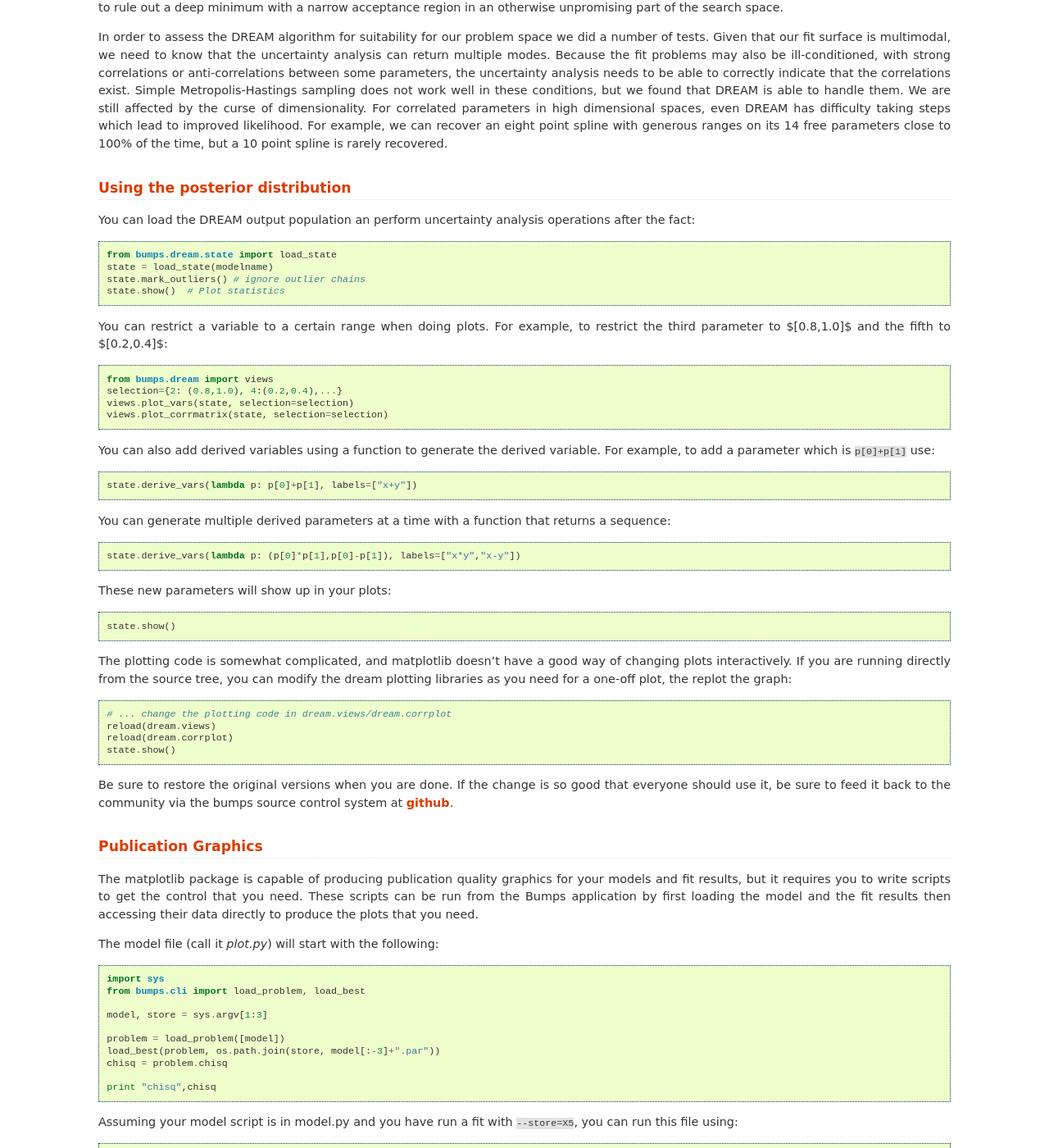
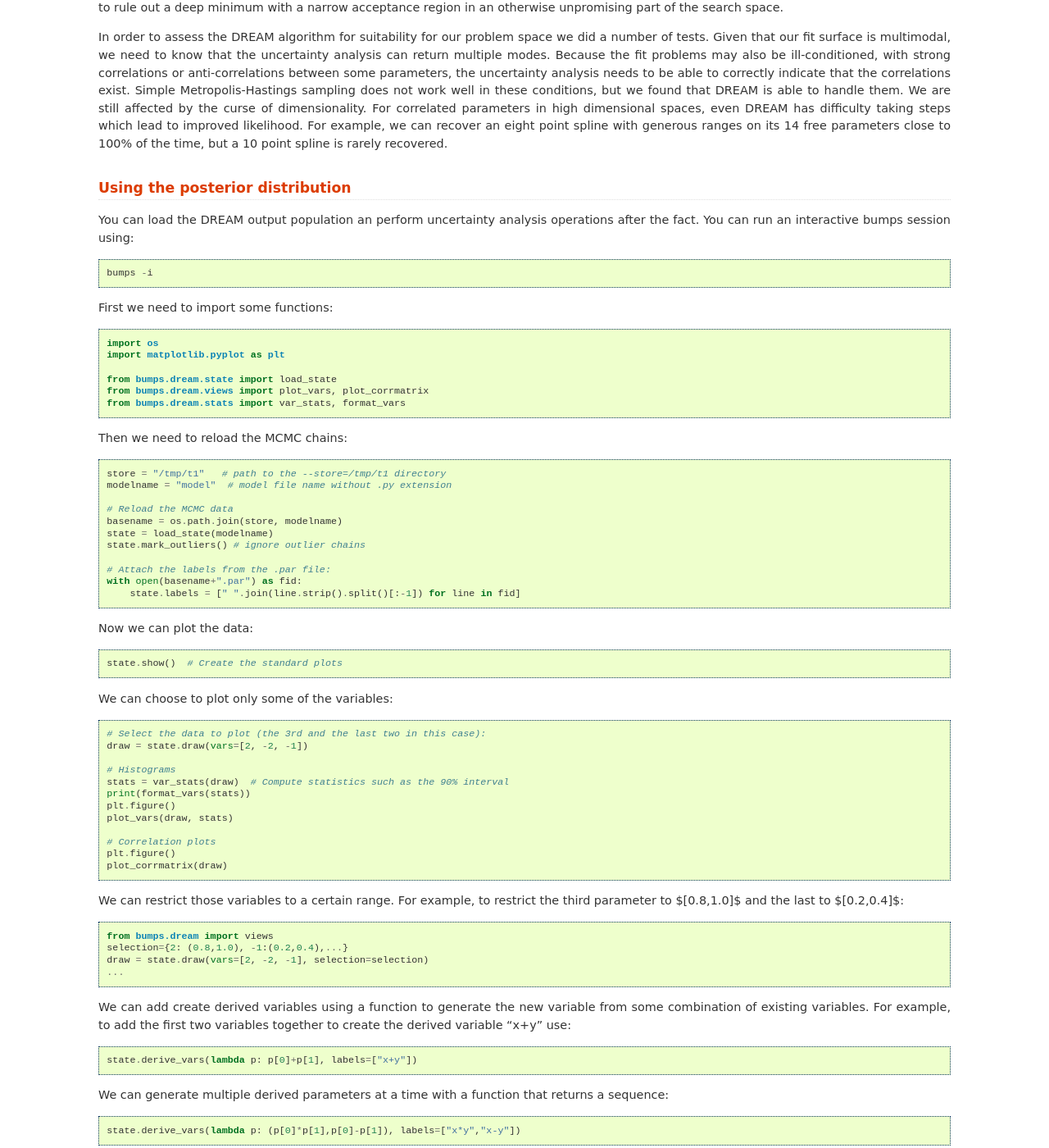
Before and after one commit to bumps/bumps, a Sphinx documentation site: the page built from doc/guide/fitting.rst, in a window 1280 px wide and 1400 px high, scrolled down 4104 px. Shown: the whole window at 82% size. Built offline with Sphinx 7.4.7, drawn with Linux system fonts in a browser that asks for light colours; pages that are not in the unit, such as notebooks, are missing from menus.

Commit message:
update docs for a posteriori analysis

```diff
--- a/doc/guide/fitting.rst
+++ b/doc/guide/fitting.rst
@@ -228,30 +228,71 @@ Using the posterior distribution
 ================================
 
 You can load the DREAM output population an perform uncertainty analysis
-operations after the fact::
+operations after the fact.  You can run an interactive bumps session
+using::
+
+    bumps -i
+
+First we need to import some functions::
+
+    import os
+    import matplotlib.pyplot as plt
 
     from bumps.dream.state import load_state
+    from bumps.dream.views import plot_vars, plot_corrmatrix
+    from bumps.dream.stats import var_stats, format_vars
+
+
+Then we need to reload the MCMC chains::
+
+    store = "/tmp/t1"   # path to the --store=/tmp/t1 directory
+    modelname = "model"  # model file name without .py extension
+
+    # Reload the MCMC data
+    basename = os.path.join(store, modelname)
     state = load_state(modelname)
     state.mark_outliers() # ignore outlier chains
-    state.show()  # Plot statistics
+
+    # Attach the labels from the .par file:
+    with open(basename+".par") as fid:
+        state.labels = [" ".join(line.strip().split()[:-1]) for line in fid]
+
+Now we can plot the data::
+
+    state.show()  # Create the standard plots
+
+We can choose to plot only some of the variables::
+
+    # Select the data to plot (the 3rd and the last two in this case):
+    draw = state.draw(vars=[2, -2, -1])
+
+    # Histograms
+    stats = var_stats(draw)  # Compute statistics such as the 90% interval
+    print(format_vars(stats))
+    plt.figure()
+    plot_vars(draw, stats)
+
+    # Correlation plots
+    plt.figure()
+    plot_corrmatrix(draw)
 
 
-You can restrict a variable to a certain range when doing plots.
-For example, to restrict the third parameter to $[0.8,1.0]$ and the
-fifth to $[0.2,0.4]$::
+We can restrict those variables to a certain range. For example, to
+restrict the third parameter to $[0.8,1.0]$ and the last to $[0.2,0.4]$::
 
     from bumps.dream import views
-    selection={2: (0.8,1.0), 4:(0.2,0.4),...}
-    views.plot_vars(state, selection=selection)
-    views.plot_corrmatrix(state, selection=selection)
+    selection={2: (0.8,1.0), -1:(0.2,0.4),...}
+    draw = state.draw(vars=[2, -2, -1], selection=selection)
+    ...
 
-You can also add derived variables using a function to generate the
-derived variable.  For example, to add a parameter which is ``p[0]+p[1]``
-use::
+
+We can add create derived variables using a function to generate the new
+variable from some combination of existing variables.  For example, to add
+the first two variables together to create the derived variable "x+y" use::
 
     state.derive_vars(lambda p: p[0]+p[1], labels=["x+y"])
 
-You can generate multiple derived parameters at a time with a function
+We can generate multiple derived parameters at a time with a function
 that returns a sequence::
 
 
```
